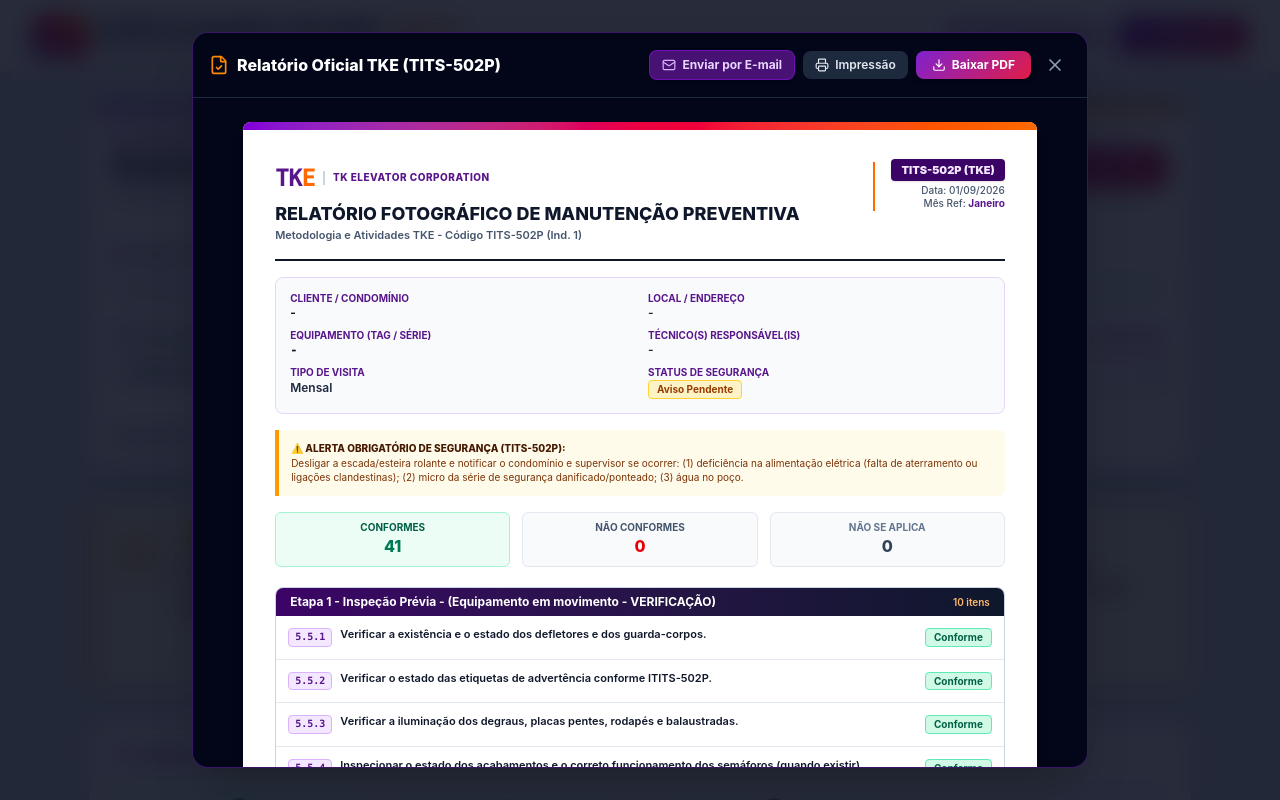
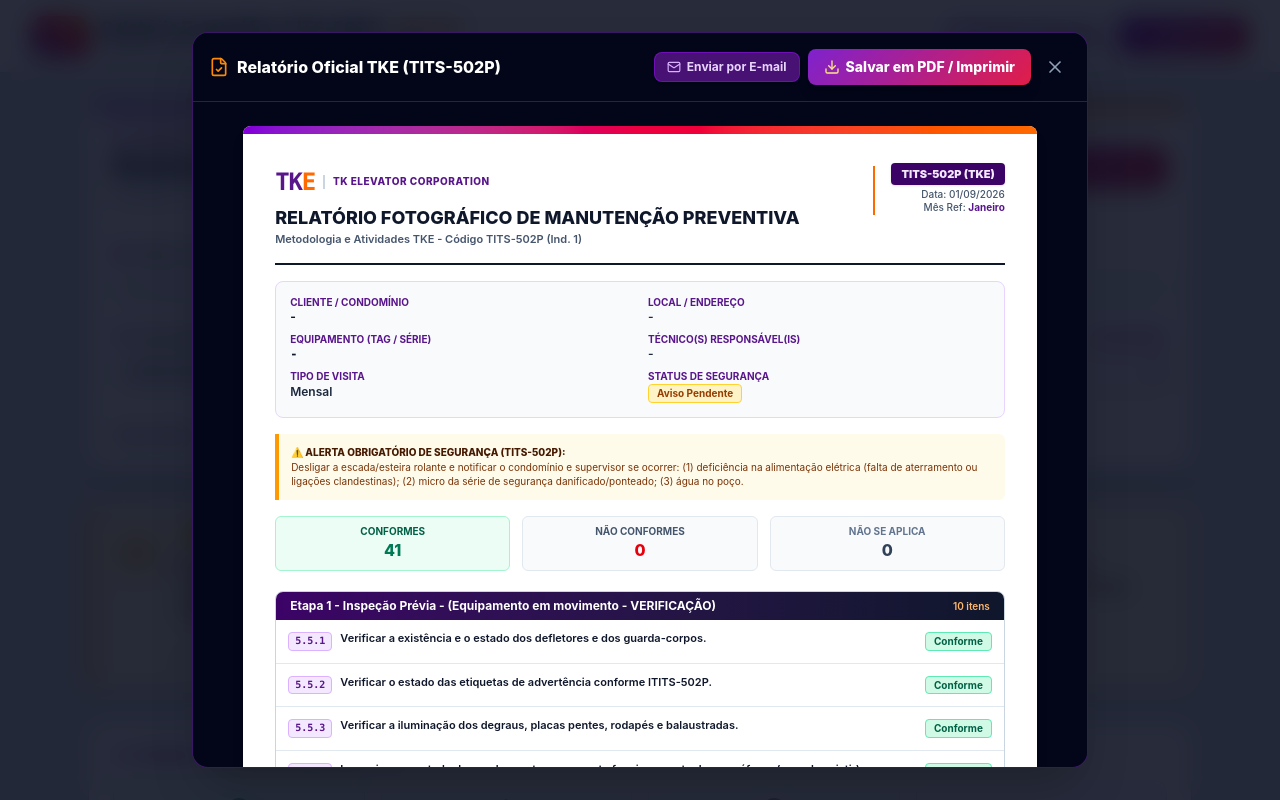
Before and after one commit to lucasrichieri/o.s-preventiva-escadas-rolantes, a React (Vite) app: page / in a window 1280 px wide. Both pictures are taken after a click on the button "Enviar por E-mail". Shown: the top 800 px of the page. Built offline with nearby package versions, Linux system fonts and the light colour scheme.

Commit message:
fix: replace PDF export with native high-quality vector print-to-PDF and optimized A4 stylesheet

```diff
--- a/src/components/PdfExportModal.jsx
+++ b/src/components/PdfExportModal.jsx
@@ -44,62 +44,9 @@
     else if (status === 'Não se aplica') totalNaoAplica++;
   });
 
-  const handleDownloadPdf = async () => {
-    const element = printRef.current;
-    if (!element) return;
-
-    setIsDownloadingPdf(true);
-    const clientSanitized = (headerData.cliente || 'Equipamento').replace(/[^a-zA-Z0-9\-_]/g, '_');
-    const filename = `Relatorio_TKE_TITS502P_${clientSanitized}_${headerData.data || 'Data'}.pdf`;
-
-    try {
-      const getHtml2Pdf = () => (typeof html2pdf === 'function' ? html2pdf : html2pdf.default);
-      const pdfFunc = getHtml2Pdf();
-
-      const opt = {
-        margin: [5, 5, 5, 5],
-        filename: filename,
-        image: { type: 'jpeg', quality: 0.98 },
-        html2canvas: {
-          scale: 2,
-          useCORS: true,
-          allowTaint: true,
-          logging: false,
-          backgroundColor: '#ffffff'
-        },
-        jsPDF: { unit: 'mm', format: 'a4', orientation: 'portrait' }
-      };
-
-      // Generate blob for direct browser trigger
-      const pdfBlob = await pdfFunc().set(opt).from(element).output('blob');
-      const url = URL.createObjectURL(pdfBlob);
-      const link = document.createElement('a');
-      link.href = url;
-      link.download = filename;
-      document.body.appendChild(link);
-      link.click();
-      document.body.removeChild(link);
-      setTimeout(() => URL.revokeObjectURL(url), 1000);
-    } catch (err) {
-      console.warn('Falha no Blob URL, tentando save() direto:', err);
-      try {
-        const getHtml2Pdf = () => (typeof html2pdf === 'function' ? html2pdf : html2pdf.default);
-        const pdfFunc = getHtml2Pdf();
-        const opt = {
-          margin: [5, 5, 5, 5],
-          filename: filename,
-          image: { type: 'jpeg', quality: 0.95 },
-          html2canvas: { scale: 1.5, useCORS: true, allowTaint: true },
-          jsPDF: { unit: 'mm', format: 'a4', orientation: 'portrait' }
-        };
-        pdfFunc().set(opt).from(element).save();
-      } catch (fallbackErr) {
-        console.error('Invocando impressão nativa:', fallbackErr);
-        window.print();
-      }
-    } finally {
-      setIsDownloadingPdf(false);
-    }
+  const handleDownloadPdf = () => {
+    // Abre a caixa de diálogo nativa do navegador pré-formatada para "Salvar como PDF"
+    window.print();
   };
 
   const handleSendEmailSubmit = async (e) => {
@@ -109,10 +56,7 @@
     setIsSending(true);
     setSendSuccess(false);
 
-    // 1. Gera e baixa o PDF no dispositivo do usuário
-    await handleDownloadPdf();
-
-    // 2. Dispara o e-mail via Gmail Web ou EmailJS API
+    // 1. Dispara o envio automático em segundo plano
     try {
       const { sendReportEmail } = await import('../utils/emailService');
       await sendReportEmail({
@@ -134,11 +78,11 @@
   };
 
   return (
-    <div className="fixed inset-0 z-50 bg-slate-950/85 backdrop-blur-md flex items-center justify-center p-2 sm:p-4 overflow-y-auto">
-      <div className="bg-slate-900 border border-purple-900/60 rounded-2xl w-full max-w-4xl max-h-[92vh] flex flex-col shadow-2xl overflow-hidden">
+    <div className="modal-overlay fixed inset-0 z-50 bg-slate-950/85 backdrop-blur-md flex items-center justify-center p-2 sm:p-4 overflow-y-auto">
+      <div className="modal-container bg-slate-900 border border-purple-900/60 rounded-2xl w-full max-w-4xl max-h-[92vh] flex flex-col shadow-2xl overflow-hidden">
 
         {/* Modal Top Bar */}
-        <div className="p-4 bg-slate-950 border-b border-slate-800 flex justify-between items-center shrink-0 flex-wrap gap-2">
+        <div className="modal-top-bar p-4 bg-slate-950 border-b border-slate-800 flex justify-between items-center shrink-0 flex-wrap gap-2">
           <div className="flex items-center gap-2">
             <FileCheck className="w-5 h-5 text-orange-400" />
             <h3 className="text-sm sm:text-base font-extrabold text-white">
@@ -155,32 +99,16 @@
               <Mail className="w-3.5 h-3.5 text-purple-300" /> Enviar por E-mail
             </button>
             <button
-              onClick={handleNativePrint}
+              onClick={handleDownloadPdf}
               type="button"
-              className="flex items-center gap-1.5 px-3 py-1.5 bg-slate-800 hover:bg-slate-700 text-slate-200 text-xs font-semibold rounded-lg transition-colors cursor-pointer"
+              className="tke-btn-gradient flex items-center gap-1.5 px-4 py-2 text-white text-xs sm:text-sm font-extrabold rounded-lg shadow-lg transition-transform transform hover:scale-105 cursor-pointer"
             >
-              <Printer className="w-3.5 h-3.5" /> Impressão
-            </button>
-            <button
-              onClick={handleDownloadPdf}
-              disabled={isDownloadingPdf}
-              type="button"
-              className="tke-btn-gradient flex items-center gap-1.5 px-4 py-1.5 text-white text-xs font-bold rounded-lg shadow-md transition-colors cursor-pointer disabled:opacity-60"
-            >
-              {isDownloadingPdf ? (
-                <>
-                  <Loader2 className="w-3.5 h-3.5 animate-spin" /> Gerando PDF...
-                </>
-              ) : (
-                <>
-                  <Download className="w-3.5 h-3.5" /> Baixar PDF
-                </>
-              )}
+              <Download className="w-4 h-4 text-amber-200" /> Salvar em PDF / Imprimir
             </button>
             <button
               onClick={onClose}
               type="button"
-              className="p-1.5 text-slate-400 hover:text-white rounded-lg hover:bg-slate-800 transition-colors"
+              className="p-1.5 text-slate-400 hover:text-white rounded-lg hover:bg-slate-800 transition-colors cursor-pointer"
             >
               <X className="w-5 h-5" />
             </button>
@@ -189,7 +117,7 @@
 
         {/* Email Send Dialog Overlay */}
         {showEmailDialog && (
-          <div className="bg-purple-950/90 border-b border-purple-800 p-4 px-6 text-white flex flex-col sm:flex-row items-start sm:items-center justify-between gap-4 animate-fadeIn">
+          <div className="email-dialog-overlay bg-purple-950/90 border-b border-purple-800 p-4 px-6 text-white flex flex-col sm:flex-row items-start sm:items-center justify-between gap-4 animate-fadeIn">
             <div className="flex items-center gap-3">
               <Mail className="w-6 h-6 text-amber-300 shrink-0" />
               <div>
@@ -234,7 +162,7 @@
         )}
 
         {sendSuccess && (
-          <div className="bg-emerald-900/90 text-emerald-100 p-3 px-6 text-xs font-bold flex items-center justify-between border-b border-emerald-700">
+          <div className="success-banner bg-emerald-900/90 text-emerald-100 p-3 px-6 text-xs font-bold flex items-center justify-between border-b border-emerald-700">
             <div className="flex items-center gap-2">
               <CheckCircle2 className="w-4 h-4 text-emerald-300" />
               <span>✅ Relatório e dados da O.S. enviados automaticamente para <strong>{emailInput}</strong> e arquivo PDF baixado no seu dispositivo!</span>
@@ -246,7 +174,7 @@
         )}
 
         {/* Printable / Preview Content Area */}
-        <div className="p-4 sm:p-6 overflow-y-auto bg-slate-950 flex-1">
+        <div className="modal-content-area p-4 sm:p-6 overflow-y-auto bg-slate-950 flex-1">
 
           <div
             ref={printRef}
--- a/src/index.css
+++ b/src/index.css
@@ -28,15 +28,47 @@
   }
 }
 
-/* Custom Print Styles for Window Print */
+/* Custom Print Styles for Window Print (Salvar como PDF) */
 @media print {
-  body {
+  html, body {
     background-color: #ffffff !important;
     color: #000000 !important;
+    margin: 0 !important;
+    padding: 0 !important;
+    -webkit-print-color-adjust: exact !important;
+    print-color-adjust: exact !important;
   }
-  header, footer, button, .no-print {
+
+  header, footer, button, .no-print, .modal-top-bar, .email-dialog-overlay, .success-banner {
     display: none !important;
   }
+
+  .modal-overlay {
+    position: static !important;
+    background: transparent !important;
+    backdrop-filter: none !important;
+    padding: 0 !important;
+    margin: 0 !important;
+    overflow: visible !important;
+    display: block !important;
+  }
+
+  .modal-container {
+    background: transparent !important;
+    border: none !important;
+    box-shadow: none !important;
+    max-width: 100% !important;
+    max-height: none !important;
+    overflow: visible !important;
+    border-radius: 0 !important;
+  }
+
+  .modal-content-area {
+    background: transparent !important;
+    padding: 0 !important;
+    overflow: visible !important;
+  }
+
   #pdf-document {
     width: 100% !important;
     max-width: 100% !important;
@@ -44,8 +76,16 @@
     padding: 0 !important;
     box-shadow: none !important;
     border: none !important;
+    border-radius: 0 !important;
+    page-break-inside: auto;
+  }
+
+  @page {
+    size: A4 portrait;
+    margin: 8mm 6mm 8mm 6mm;
   }
 }
+
 
 /* Smooth custom scrollbar for slate-200 background */
 ::-webkit-scrollbar {
```
